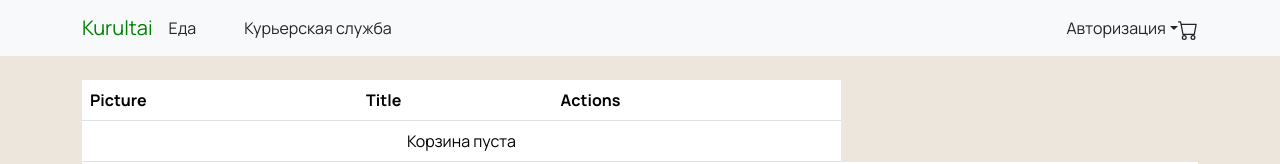
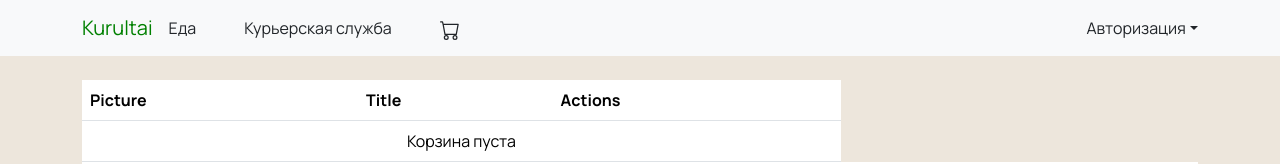
Before and after one commit to abai04/final-hackaton-js36, a React (Create React App) app: page /cart in a window 1280 px wide. Shown: the top 164 px of the page. Built offline with nearby package versions, Linux system fonts and the light colour scheme.

Commit message:
res confflicct

```diff
--- a/src/components/Navbar/NavigationBar.jsx
+++ b/src/components/Navbar/NavigationBar.jsx
@@ -50,6 +50,14 @@ function NavigationBar() {
             {currentUser === ADMIN && (
               <Nav.Link onClick={() => navigate("/admin")}>Страница Админа</Nav.Link>
             )}
+            <Nav.Link onClick={() => navigate('/cart')}>
+            <BsCart size={20} />
+            {cart.products?.length > 0 && (
+              <Badge bg="danger" className="ms-1">
+                {cart.products.length}
+              </Badge>
+            )}
+          </Nav.Link>
             <div className='ms-auto'>
                 {currentUser ? (
               <>
@@ -62,14 +70,6 @@ function NavigationBar() {
             </NavDropdown>
           )}
             </div>
-            <Nav.Link onClick={() => navigate('/cart')}>
-            <BsCart size={20} />
-            {cart.products?.length > 0 && (
-              <Badge bg="danger" className="ms-1">
-                {cart.products.length}
-              </Badge>
-            )}
-          </Nav.Link>
         </Navbar.Collapse>
       </Container>
     </Navbar>
--- a/src/routes/MainRoutes.jsx
+++ b/src/routes/MainRoutes.jsx
@@ -9,8 +9,8 @@ import AddProductPage from "../pages/AddProductPage";
 import AboutUsPage from "../pages/AboutUsPage";
 import EditProduct from "../components/products/EditProduct/EditProduct";
 import CategoriesMenu from "../components/products/categories/CategoriesMenu";
-import ProfilePage from "../pages/ProfilePage";
 import CartPage from "../pages/CartPage";
+import Profile from "../components/UserAuth/Profile/Profile";
 
 const MainRoutes = () => {
   return (
@@ -26,7 +26,7 @@ const MainRoutes = () => {
         <Route path="/aboutus" element={<AboutUsPage />} />
         <Route path="/edit/:id" element={<EditProduct/>} />
         <Route path="/categories" element={<CategoriesMenu/>} />
-        <Route path="/profile" element={<ProfilePage/>} />
+        <Route path="/profile" element={<Profile/>} />
         <Route path="/cart" element={<CartPage/>} />
       </Routes>
     </div>
```
